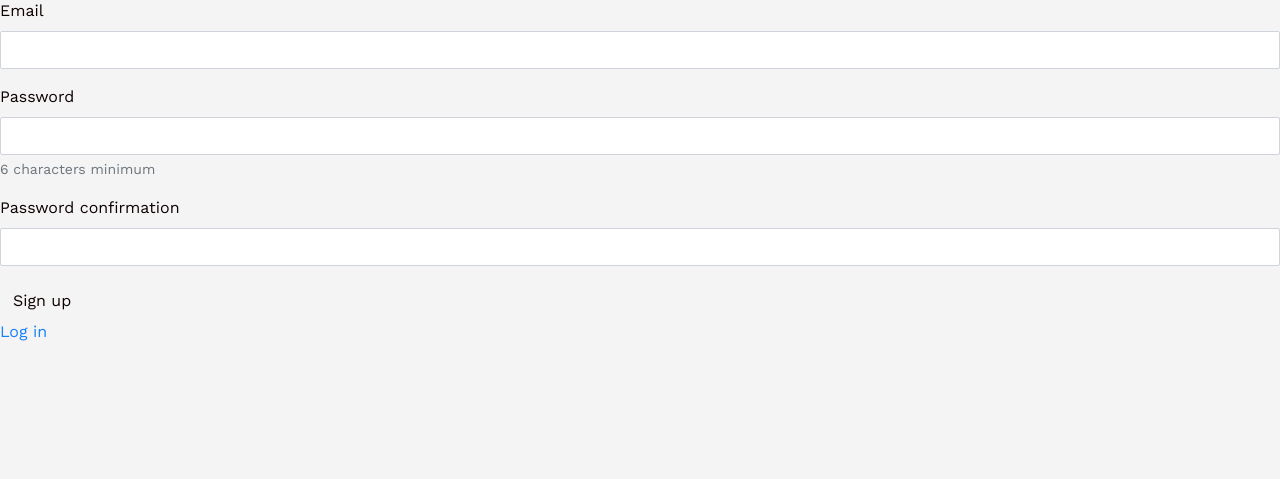
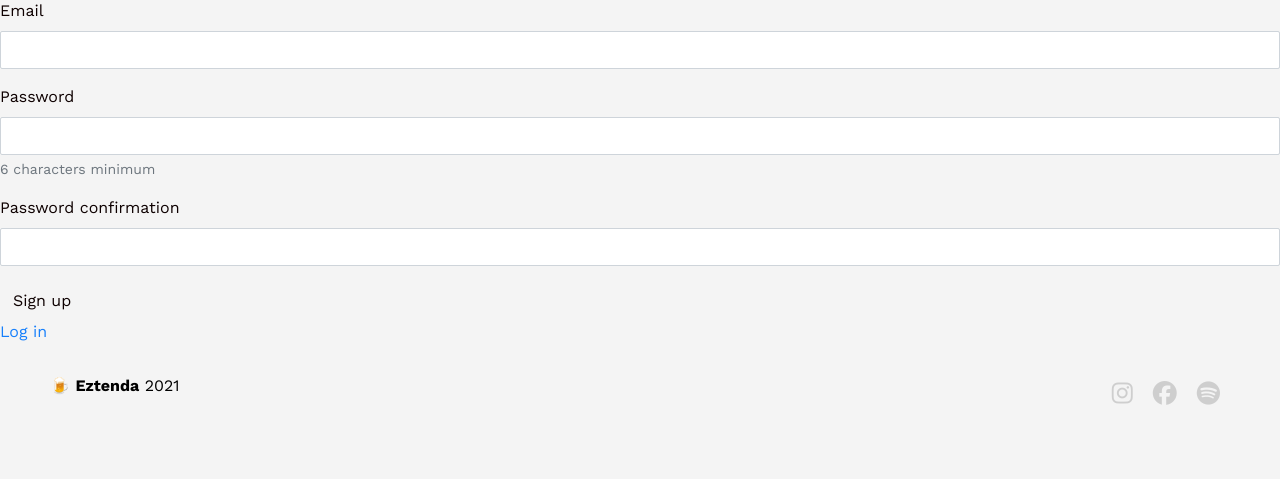
Before and after one commit to Lmusilek/eztenda, a Rails app: page /users/sign_up in a window 1280 px wide. Shown: the part 104-583 px from the top of the page. Run offline with Rails 7, Linux system fonts and the light colour scheme; style sheets or scripts are compiled from the project's sources; parts of the project's set-up code (start-up, migrations or seed data) failed here and were passed over; some libraries are stand-ins or nearby versions.

Commit message:
added footer

```diff
--- /dev/null
+++ b/app/assets/stylesheets/components/_footer.scss
@@ -0,0 +1,42 @@
+.footer {
+  background: transparent;
+  display: flex;
+  align-items: center;
+  justify-content: space-between;
+  height: 50px;
+  padding: 50px 50px;
+  color: rgb(0, 0, 0);
+}
+.footer-links {
+  display: flex;
+  align-items: center;
+}
+.footer-links a {
+  color: black;
+  opacity: 0.15;
+  text-decoration: none;
+  font-size: 24px;
+  padding: 0px 10px;
+}
+.footer-links a:hover {
+  opacity: 1;
+}
+
+.footer-copyright img {
+  width: 30px;
+}
+
+.footer-copyright {
+  display: flex;
+  align-items: center;
+}
+
+.page-container {
+  display: grid;
+  min-height: 100vh;
+  grid-template-rows: auto 1fr auto;
+}
+
+.footer-container {
+  margin-top: 30px;
+}
--- a/app/assets/stylesheets/components/_index.scss
+++ b/app/assets/stylesheets/components/_index.scss
@@ -3,3 +3,4 @@
 @import "avatar";
 @import "navbar";
 @import "banner";
+@import "footer";
--- a/app/views/layouts/application.html.erb
+++ b/app/views/layouts/application.html.erb
@@ -16,5 +16,6 @@
     <%= render 'shared/flashes' %>
 
     <%= yield %>
+    <%= render 'shared/footer' %>
   </body>
 </html>
--- /dev/null
+++ b/app/views/shared/_footer.html.erb
@@ -0,0 +1,10 @@
+<div class="footer">
+<div class="footer-copyright">
+    <p><%= "🍺" %> <strong>Eztenda</strong> 2021</p>
+  </div>
+  <div class="footer-links">
+    <a href="#"><i class="fab fa-instagram"></i></a>
+    <a href="#"><i class="fab fa-facebook"></i></a>
+    <a href="#"><i class="fab fa-spotify"></i></a>
+  </div>
+</div>
```
